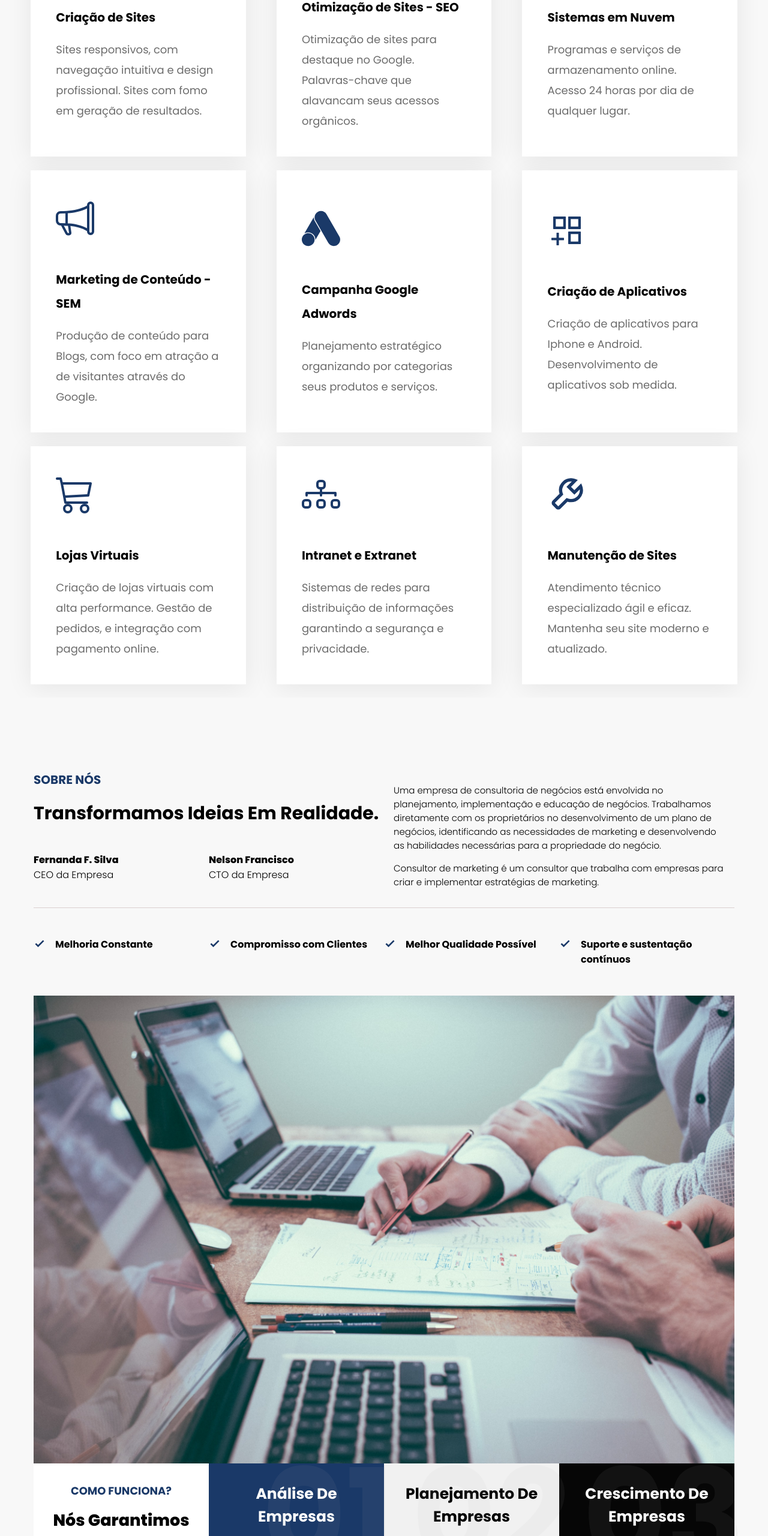
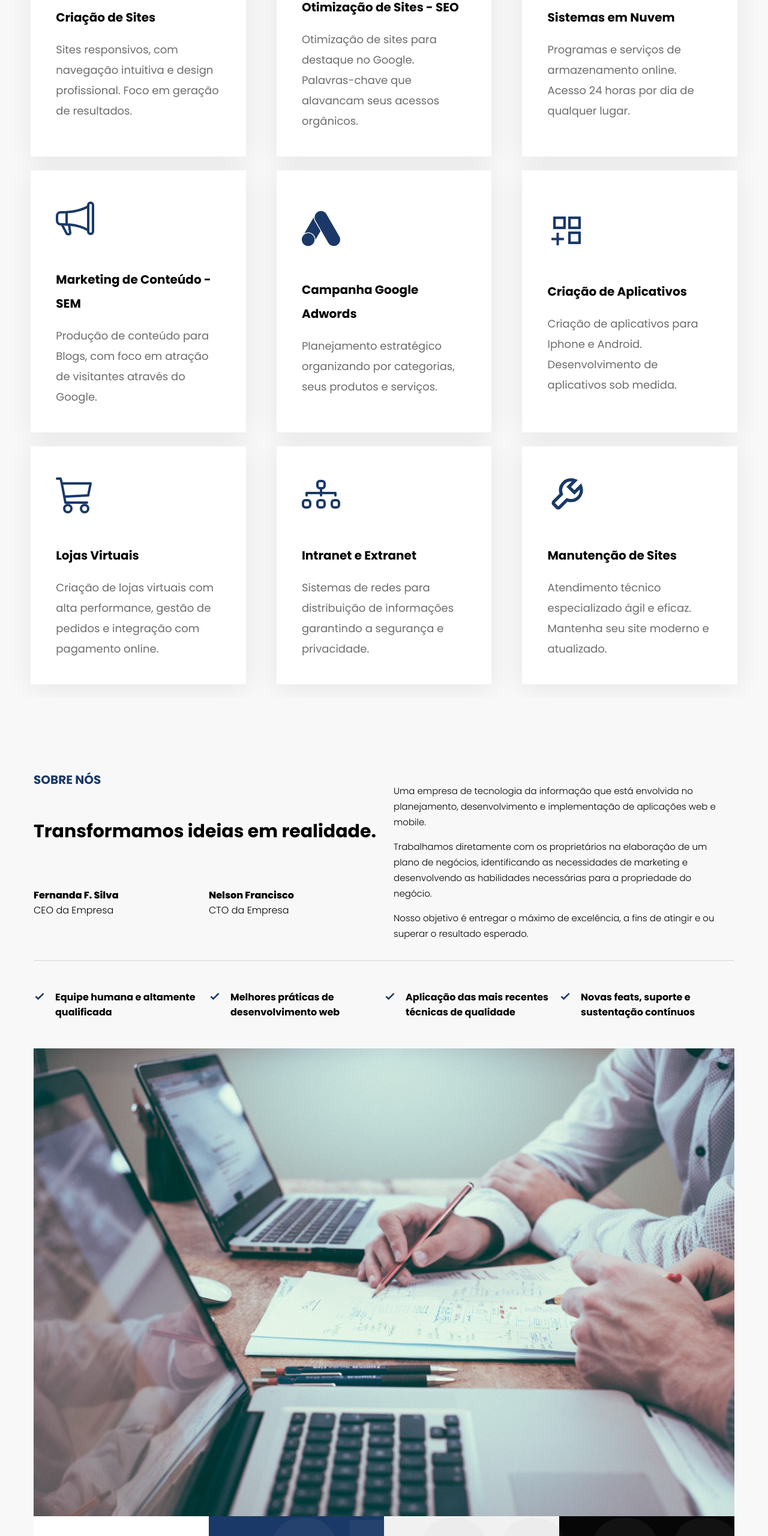
Before and after one commit to zakta/site, a Next.js app: page / in a window 1280 px wide. Shown: the part 1098-3659 px from the top of the page at 60% size. Built offline with nearby package versions, Linux system fonts and the light colour scheme.

Commit message:
text reviews

```diff
--- a/components/About/index.js
+++ b/components/About/index.js
@@ -18,17 +18,9 @@ export default function About() {
           </Owners>
         </AboutInfo>
         <AboutCompany>
-          <p>
-            Uma empresa de consultoria de negócios está envolvida no
-            planejamento, implementação e educação de negócios. Trabalhamos
-            diretamente com os proprietários no desenvolvimento de um plano de
-            negócios, identificando as necessidades de marketing e desenvolvendo
-            as habilidades necessárias para a propriedade do negócio.
-          </p>
-          <p>
-            Consultor de marketing é um consultor que trabalha com empresas para
-            criar e implementar estratégias de marketing.
-          </p>
+          <p>Uma empresa de tecnologia da informação que está envolvida no planejamento, desenvolvimento e implementação de aplicações web e mobile.</p>
+          <p>Trabalhamos diretamente com os proprietários na elaboração de um plano de negócios, identificando as necessidades de marketing e desenvolvendo as habilidades necessárias para a propriedade do negócio.</p>
+          <p>Nosso objetivo é entregar o máximo de excelência, a fins de atingir e ou superar o resultado esperado.</p>
         </AboutCompany>
       </AboutDivision>
       <List>
@@ -36,25 +28,25 @@ export default function About() {
           <Check>
             <GoCheck />
           </Check>
-          <p>Melhoria Constante</p>
+          <p>Equipe humana e altamente qualificada</p>
         </li>
         <li>
           <Check>
             <GoCheck />
           </Check>
-          <p>Compromisso com Clientes</p>
+          <p>Melhores práticas de desenvolvimento web</p>
         </li>
         <li>
           <Check>
             <GoCheck />
           </Check>
-          <p>Melhor Qualidade Possível</p>
+          <p>Aplicação das mais recentes técnicas de qualidade</p>
         </li>
         <li>
           <Check>
             <GoCheck />
           </Check>
-          <p>Suporte e sustentação contínuos</p>
+          <p>Novas feats, suporte e sustentação contínuos</p>
         </li>
       </List>
     </Container>
--- a/components/About/styles.js
+++ b/components/About/styles.js
@@ -61,12 +61,8 @@ export const AboutInfo= styled.article`
     font-size: 32px;
     width: 100%;
     margin-bottom: 1rem;
-    text-transform: capitalize;
+  }
 
-    @media (min-width: 768px){
-
-    }
-  }
   div{
     display: flex;
     flex-direction: column;
@@ -96,8 +92,10 @@ export const AboutCompany= styled.article`
   box-sizing: border-box;
   font-size: 15px;
   text-align: left;
+
   p{
     font-weight: 300;
+    line-height: 26px;
   }
 
   @media (min-width: 768px){
--- a/components/Company/index.js
+++ b/components/Company/index.js
@@ -39,33 +39,24 @@ export default function Company() {
         />
         <Box>
           <Notes>
-            <p>Como Funciona?</p>
+            <p>Como funciona?</p>
             <h4 className="title-notes">
-              Nós garantimos um processo de trabalho estável
+              Analisamos as necessidades do seu negócio
             </h4>
           </Notes>
           <Notes>
-            <h4>Análise de empresas</h4>
-            <p>
-              At vero eos et accusamus et iusto odio dignissimos ducimus qui
-              blanditiis praesentium.
-            </p>
+            <h4>Elaboração do plano e propostas</h4>
+            <p>Pensamos nas melhores soluções e apresentamos um ou mais planos e propostas.</p>
             <Numbers>01</Numbers>
           </Notes>
           <Notes>
-            <h4 className="text-grey">Planejamento de empresas</h4>
-            <p className="text-grey">
-              At vero eos et accusamus et iusto odio dignissimos ducimus qui
-              blanditiis praesentium
-            </p>
+            <h4 className="text-grey">Desenvolvimento e testes de qualidade</h4>
+            <p className="text-grey">Oferecemos um acompanhamento de perto da execução do plano de negócio.</p>
             <Numbers>02</Numbers>
           </Notes>
           <Notes>
-            <h4>Crescimento de empresas</h4>
-            <p>
-              At vero eos et accusamus et iusto odio dignissimos ducimus qui
-              blanditiis praesentium.
-            </p>
+            <h4>Pré/pós lançamento e suporte</h4>
+            <p>Fazemos a campanha de lançamento, medição do pós e suporte à atualizações</p>
             <Numbers>03</Numbers>
           </Notes>
 
--- a/components/Company/styles.js
+++ b/components/Company/styles.js
@@ -88,7 +88,6 @@ export const Notes = styled.div`
     font-size: 25px;
     padding: 2rem 2rem 0 2rem;
     margin: 0;
-    text-transform: capitalize;
 
     @media (min-width: 1000px) {
       text-align: center;
@@ -99,7 +98,6 @@ export const Notes = styled.div`
     font-size: 23px;
     margin: 0;
     font-weight: 800;
-    text-transform: capitalize;
 
     @media (min-width: 472px) {
       font-size: 25px;
--- a/components/Contact/style.js
+++ b/components/Contact/style.js
@@ -73,7 +73,6 @@ export const ContactInfo = styled.div`
     margin: 0;
     max-width: 39.842rem;
     padding: 0;
-    text-transform: capitalize;
     width: 100%;
   }
 
@@ -90,7 +89,6 @@ export const Card = styled(CardComp)`
 
   h4 {
     margin: 0;
-    padding: 0.5rem;
   }
 
   p {
@@ -99,7 +97,7 @@ export const Card = styled(CardComp)`
     margin: 0;
   }
 
-  @media(min-width: 768px){
+  @media (min-width: 768px){
     width: 48%;
   }
 `;
--- a/components/Services/index.js
+++ b/components/Services/index.js
@@ -21,7 +21,7 @@ export default function Services() {
           <h3>Criação de Sites</h3>
           <p>
             Sites responsivos, com navegação intuitiva e design profissional.
-            Sites com fomo em geração de resultados.
+            Foco em geração de resultados.
           </p>
         </Card>
         <Card animate={true}>
@@ -50,7 +50,7 @@ export default function Services() {
           </Icon>
           <h3>Marketing de Conteúdo - SEM</h3>
           <p>
-            Produção de conteúdo para Blogs, com foco em atração a de visitantes
+            Produção de conteúdo para Blogs, com foco em atração de visitantes
             através do Google.
           </p>
         </Card>
@@ -60,7 +60,7 @@ export default function Services() {
           </Icon>
           <h3>Campanha Google Adwords</h3>
           <p>
-          Planejamento estratégico organizando por categorias seus produtos e
+          Planejamento estratégico organizando por categorias, seus produtos e
           serviços.
           </p>
         </Card>
@@ -80,7 +80,7 @@ export default function Services() {
           </Icon>
           <h3>Lojas Virtuais</h3>
           <p>
-            Criação de lojas virtuais com alta performance. Gestão de pedidos,
+            Criação de lojas virtuais com alta performance, gestão de pedidos
             e integração com pagamento online.
           </p>
         </Card>
```
